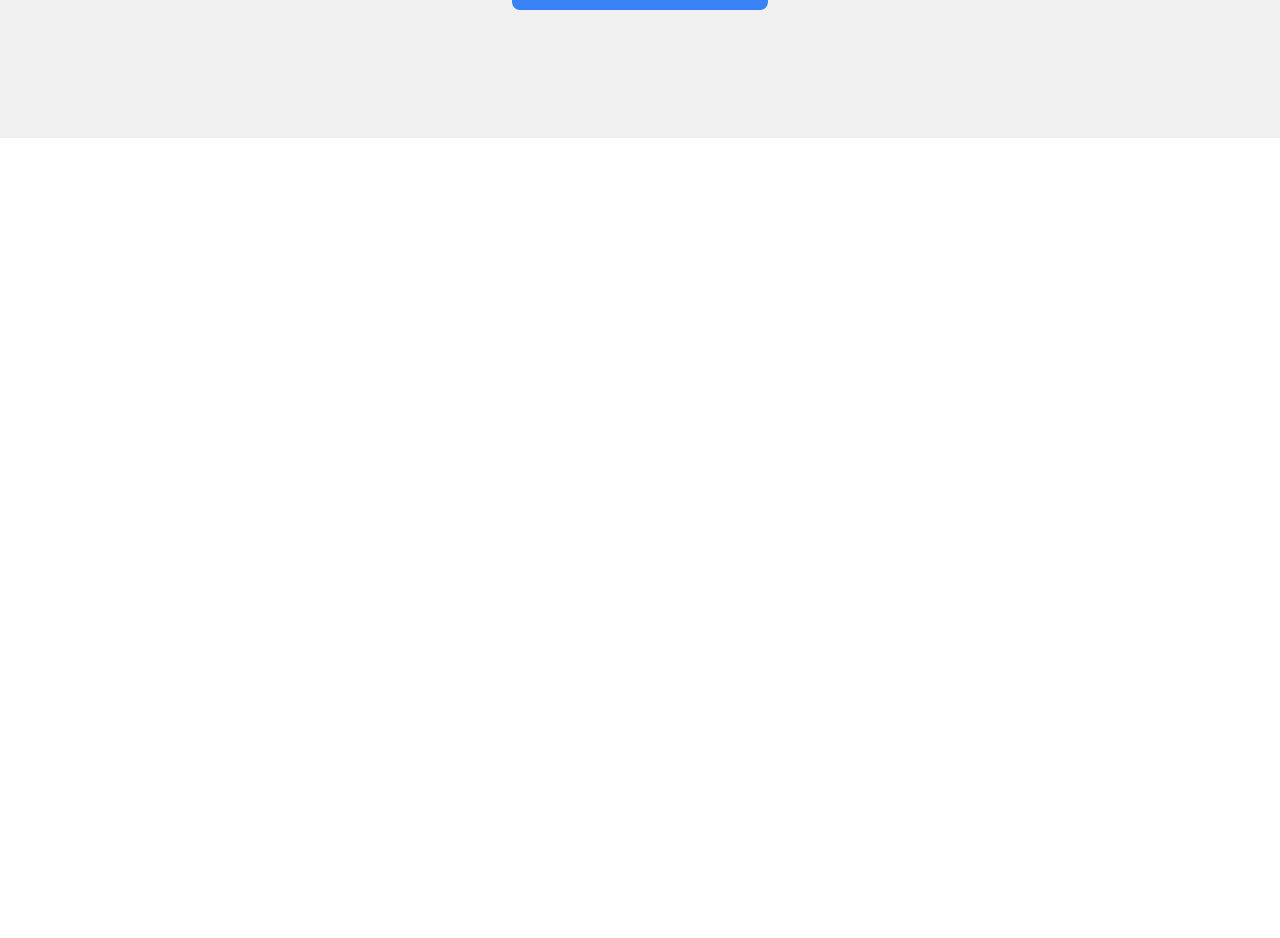
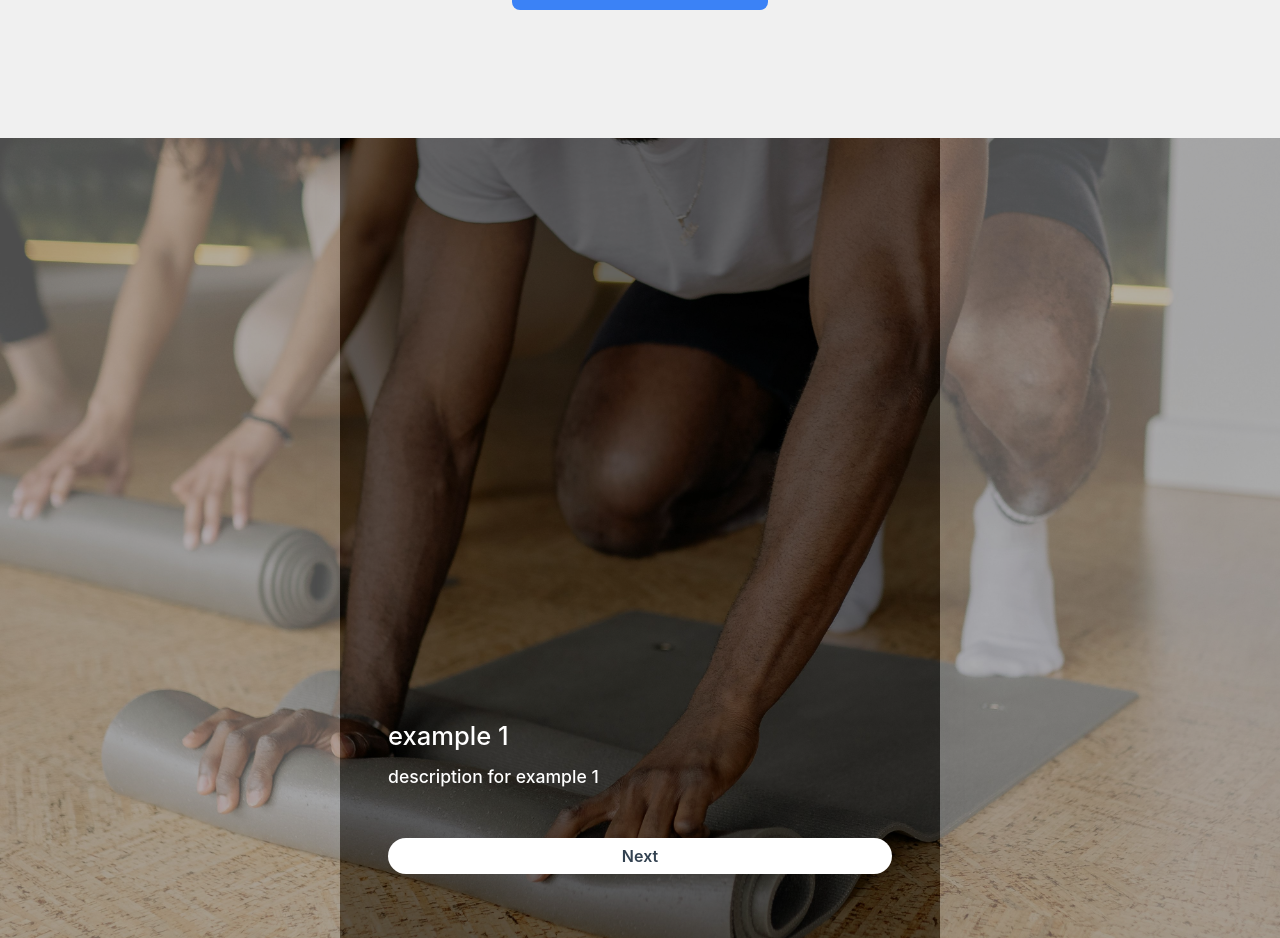
Before and after one commit to Braulin96/ProductFinder, a React (Create React App) app: page / in a window 1280 px wide. Shown: the part 615-1553 px from the top of the page. Before the commit the page ends 800 px from the top, so only its background shows below. Built offline with nearby package versions, Linux system fonts and the light colour scheme.

Commit message:
installed swiper, react icons and react-router-dom

```diff
--- a/package.json
+++ b/package.json
@@ -8,7 +8,10 @@
     "@testing-library/user-event": "^13.5.0",
     "react": "^18.2.0",
     "react-dom": "^18.2.0",
+    "react-icons": "^5.0.1",
+    "react-router-dom": "^6.22.3",
     "react-scripts": "5.0.1",
+    "swiper": "^11.0.7",
     "web-vitals": "^2.1.4"
   },
   "scripts": {
--- a/src/App.js
+++ b/src/App.js
@@ -1,9 +1,11 @@
+import Onboarding from "./components/shared/Onboarding";
 import Welcome from "./components/Welcome";
 
 function App() {
   return (
     <div className="App text-red-500">
       <Welcome />
+      <Onboarding/>
     </div>
   );
 }
--- /dev/null
+++ b/src/components/shared/Onboarding.js
@@ -0,0 +1,132 @@
+import { Swiper, SwiperSlide } from "swiper/react";
+import SwiperCore from "swiper";
+import { Navigation, Pagination } from "swiper/modules";
+import { Link } from "react-router-dom";
+import "swiper/css";
+import { useSwiper } from "swiper/react";
+import { useSwiperSlide } from "swiper/react";
+import { FiChevronLeft } from "react-icons/fi";
+import FitPeople from "../../assets/images/fitPeople.jpeg";
+
+SwiperCore.use([Navigation, Pagination]);
+
+const elements = [
+    {
+        image: FitPeople,
+        title: "example 1",
+        description:"description for example 1"
+    },
+    {
+        image: FitPeople,
+        title: "example 2",
+        description:"description for example 2"
+    },
+    {
+        image: FitPeople,
+        title: "example 3",
+        description:"description for example 3"
+    },
+]
+
+const styles = {
+  slide: {
+    backgroundColor: "white",
+    boxShadow: "rgb(149 157 165 / 20%) 0px 8px 24px",
+    height: "100vh",
+    height: "100svh",
+    width: "100%",
+    maxHeight: 1000,
+    maxWidth: 600,
+    backgroundSize: "cover",
+    backgroundPosition: "center",
+    backgroundColor: "black",
+    position: "relative",
+  },
+
+  container: {
+    minHeight: "100vh",
+    alignItems: "center",
+    justifyContent: "center",
+    background: "#00000020",
+    background: "gray",
+  },
+};
+
+const Slide = ({ img, title, description, start }) => {
+  const swiper = useSwiper();
+  const swiperSlide = useSwiperSlide();
+  return (
+    <div style={styles.container} className="flex">
+      <div style={styles.slide} className="flex flex-col">
+        {!swiper.isBeginning && (
+          <a
+            className="p-4"
+            style={{ zIndex: 1 }}
+            onClick={() => swiper.slidePrev()}
+          >
+            <FiChevronLeft style={{ color: "white" }} size={28} />
+          </a>
+        )}
+        <div className="mt-auto p-4 md:p-12" style={{ zIndex: 1 }}>
+          <div className="mb-12 font-medium">
+            <h2 className="pb-2" style={{ fontSize: "1.6rem", color: "white" }}>
+              {title}
+            </h2>
+            <p style={{ fontSize: "1.1rem", color: "white" }}> {description}</p>
+          </div>
+          <div className="mb-4">
+            {swiper.isEnd ? (
+              <Link
+                className="rounded-full font-semibold flex bg-white py-1.5 justify-center text-[#334251] hover:text-[#334251] w-full"
+                to={start}
+              >
+                Start
+              </Link>
+            ) : (
+              <a
+                onClick={() => swiper.slideNext()}
+                className="rounded-full font-semibold flex bg-white py-1.5 justify-center text-[#334251] hover:text-[#334251] w-full"
+              >
+                Next
+              </a>
+            )}
+          </div>
+        </div>
+      </div>
+      <div
+        style={{
+          zIndex: 0,
+          position: "absolute",
+          top: 0,
+          right: 0,
+          bottom: 0,
+          left: 0,
+          backgroundImage: `url(${img})`,
+          backgroundSize: "cover",
+          backgroundPosition: "center",
+          opacity: 0.4,
+        }}
+      />
+    </div>
+  );
+};
+
+const Onboarding = ({ start }) => {
+  return (
+    <div style={{ overflow: "hidden" }}>
+      <Swiper slidesPerView="auto" className="w-100 flex justify-around">
+        {elements.map((elements, elementsIndex) => (
+          <SwiperSlide key={elementsIndex}>
+            <Slide
+              //start={start}
+              img={elements.image}
+              title={elements.title}
+              description={elements.description}
+            />
+          </SwiperSlide>
+        ))}
+      </Swiper>
+    </div>
+  );
+};
+export default Onboarding;
```
Also changed, not shown: 1 other file (tests, documents, lock files or other folders).
